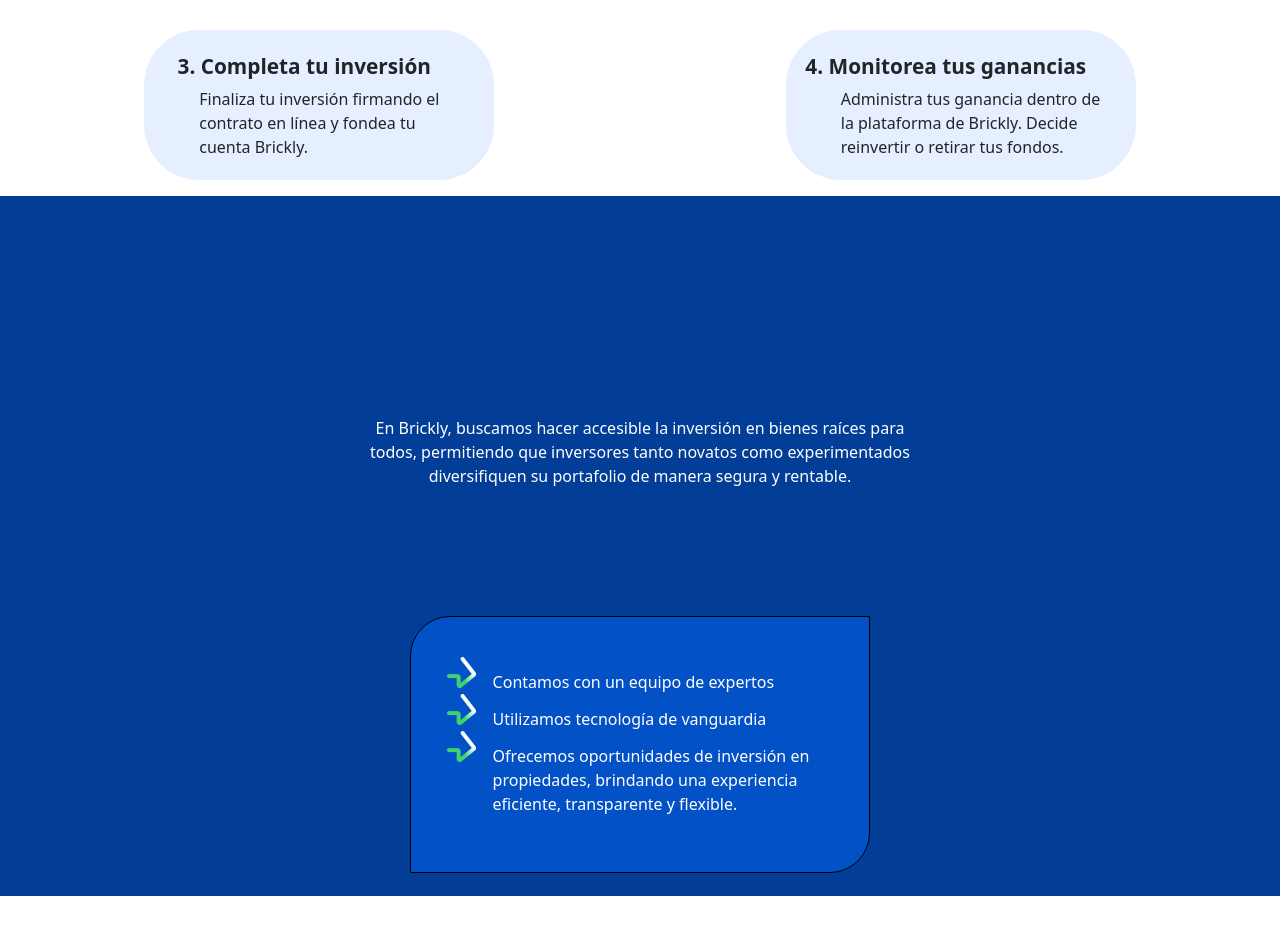
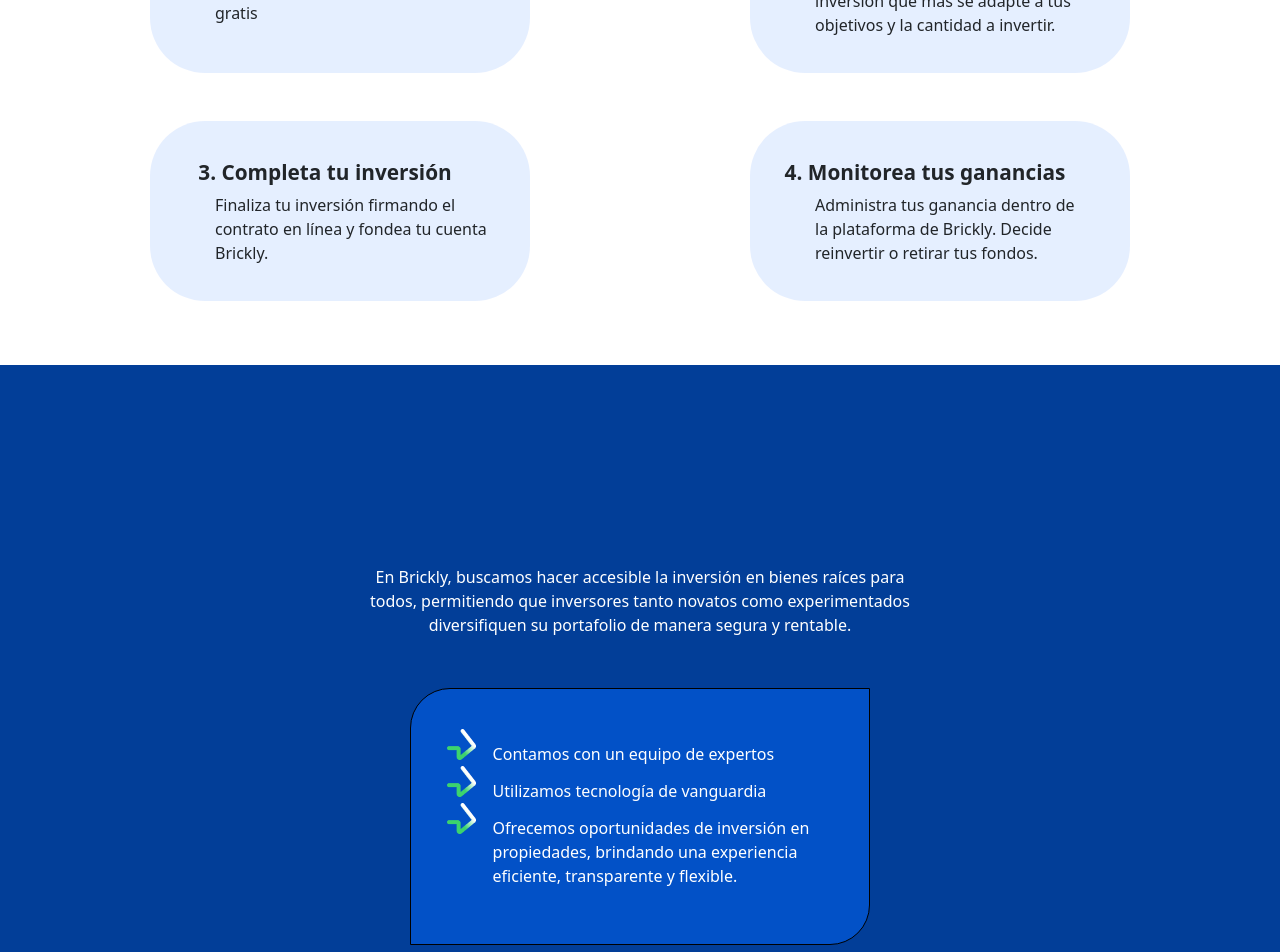
Before and after one commit to No-Country-simulation/c21-14-m-csharp-react, a React (Vite) app in the folder frontend/: page / in a window 1280 px wide. Shown: the part 1960-2912 px from the top of the page. Built offline with nearby package versions, Linux system fonts and the light colour scheme.

Commit message:
Algunos cambios de estilo en el home

```diff
--- a/frontend/src/Components/ComoFunciona/Funcionalidad.css
+++ b/frontend/src/Components/ComoFunciona/Funcionalidad.css
@@ -31,15 +31,15 @@
         flex-direction: column;
         align-items: center;
         justify-content: center;
-        padding: 10px;
+        padding: 20px;
         border: none ;
         background: #0368FE1A;
         border-radius: 55px;
-        width: 350px;
-        height: 150px;
+        width: 380px;
+        height: 180px;
 
     }
-    .c_Funcionalidad   .div1 {  grid-area: 1 / 1 / 2 / 2; }
-    .c_Funcionalidad  .div2 { grid-area: 1 / 2 / 2 / 3; }
-    .c_Funcionalidad  .div3 { grid-area: 2 / 1 / 3 / 2; }
-    .c_Funcionalidad  .div4 { grid-area: 2 / 2 / 3 / 3; }
+    .c_Funcionalidad .div1 {  grid-area: 1 / 1 / 2 / 2; }
+    .c_Funcionalidad .div2 { grid-area: 1 / 2 / 2 / 3; }
+    .c_Funcionalidad .div3 { grid-area: 2 / 1 / 3 / 2; }
+    .c_Funcionalidad .div4 { grid-area: 2 / 2 / 3 / 3; }
--- a/frontend/src/Components/ComoFunciona/Funcionalidad.jsx
+++ b/frontend/src/Components/ComoFunciona/Funcionalidad.jsx
@@ -7,7 +7,7 @@ export const Funcionalidad = () => {
     <div className="c_Funcionalidad p-3 ">
         <h2>¿Cómo funciona?</h2>
 
-        <div className='parent'>
+        <div className='parent p-5 gap-5'>
             <div className="div1"><h4>1. Regístrate</h4><p>Crea tu cuenta Brickly totalmente gratis</p></div>
             <div className="div2"><h4>2. Selecciona un proyecto</h4><p>Selecciona la oportunidad de inversión que más se adapte a tus objetivos y la cantidad a invertir.</p></div>
             <div className="div3"><h4>3. Completa tu inversión</h4><p>Finaliza tu inversión firmando el contrato en línea y fondea tu cuenta  Brickly.</p></div>
--- a/frontend/src/Components/SectionInformation/SectionInformation.css
+++ b/frontend/src/Components/SectionInformation/SectionInformation.css
@@ -7,7 +7,7 @@
     color: white;
     text-align: center;
     margin: 0 auto;
-    padding: 220px 50px 0;
+    padding: 200px 50px 0;
 }
 .c_SectionInformation li {
     list-style-image: url("../../assets/Vector.png");
@@ -19,7 +19,7 @@
 .c_SectionInformation .box{
     border: 1px solid black;
     color: white;
-    margin: 10% auto;
+    margin: 4% auto;
     padding: 40px;
     width: 36%;
     background: #0368FE73;
```
